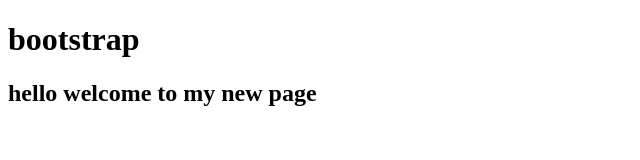
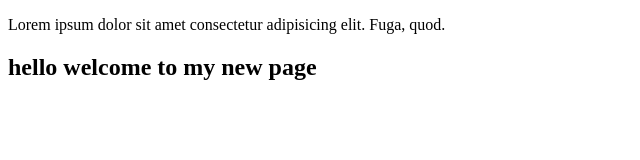
Before and after one commit to rishuVerma100/Bootsrap-Project, a plain HTML site: page index.html in a window 1280 px wide. Shown: the whole page, without its empty margins (0-640 px from the left). Drawn offline with Linux system fonts and the light colour scheme.

Commit message:
third commit

```diff
--- a/index.html
+++ b/index.html
@@ -6,7 +6,7 @@
     <title>Document</title>
 </head>
 <body>
-    <h1>bootstrap</h1>
+    <p>Lorem ipsum dolor sit amet consectetur adipisicing elit. Fuga, quod.</p>
     <h2>hello welcome to my new page</h2>
 </body>
 </html>
```
